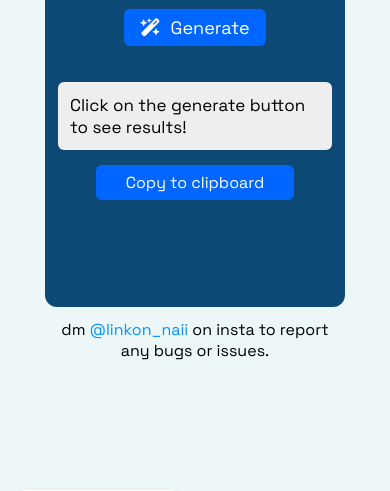
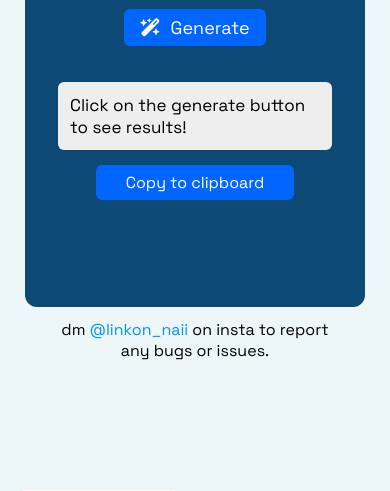
Before and after one commit to hawtsauce/quantum-rizzics, a plain HTML site: page index.html in a window 390 px wide. Shown: the part 293-784 px from the top of the page. Drawn offline with Linux system fonts and the light colour scheme.

Commit message:
Updated "style.css"

```diff
--- a/style.css
+++ b/style.css
@@ -207,7 +207,7 @@ footer {
 
 @media (max-width: 450px){
 	.hero {
-		width: 300px;
+		width: 340px;
 	}
 	.hero p {
 		width: 250px;
```
